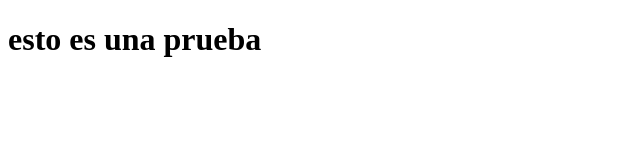
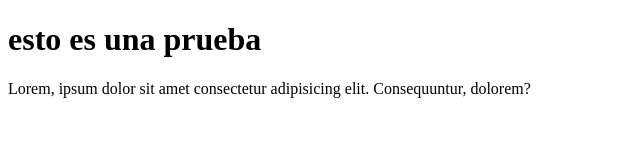
Before and after one commit to Tomas0529/ramas, a plain HTML site: page index.html in a window 1280 px wide. Shown: the whole page, without its empty margins (0-640 px from the left). Drawn offline with Linux system fonts and the light colour scheme.

Commit message:
se añadio un parrafo

```diff
--- a/index.html
+++ b/index.html
@@ -7,5 +7,7 @@
 </head>
 <body>
     <h1>esto es una prueba</h1>
+
+    <p>Lorem, ipsum dolor sit amet consectetur adipisicing elit. Consequuntur, dolorem?</p>
 </body>
 </html>
```
